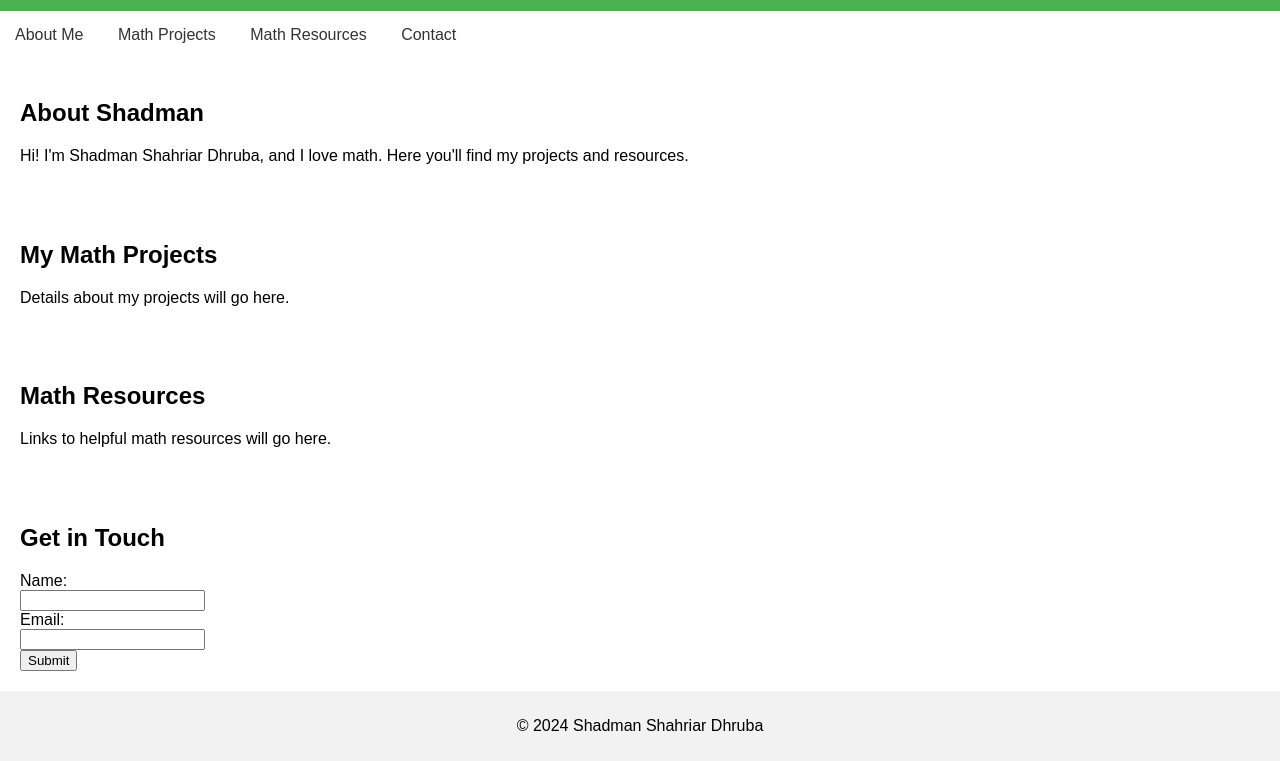
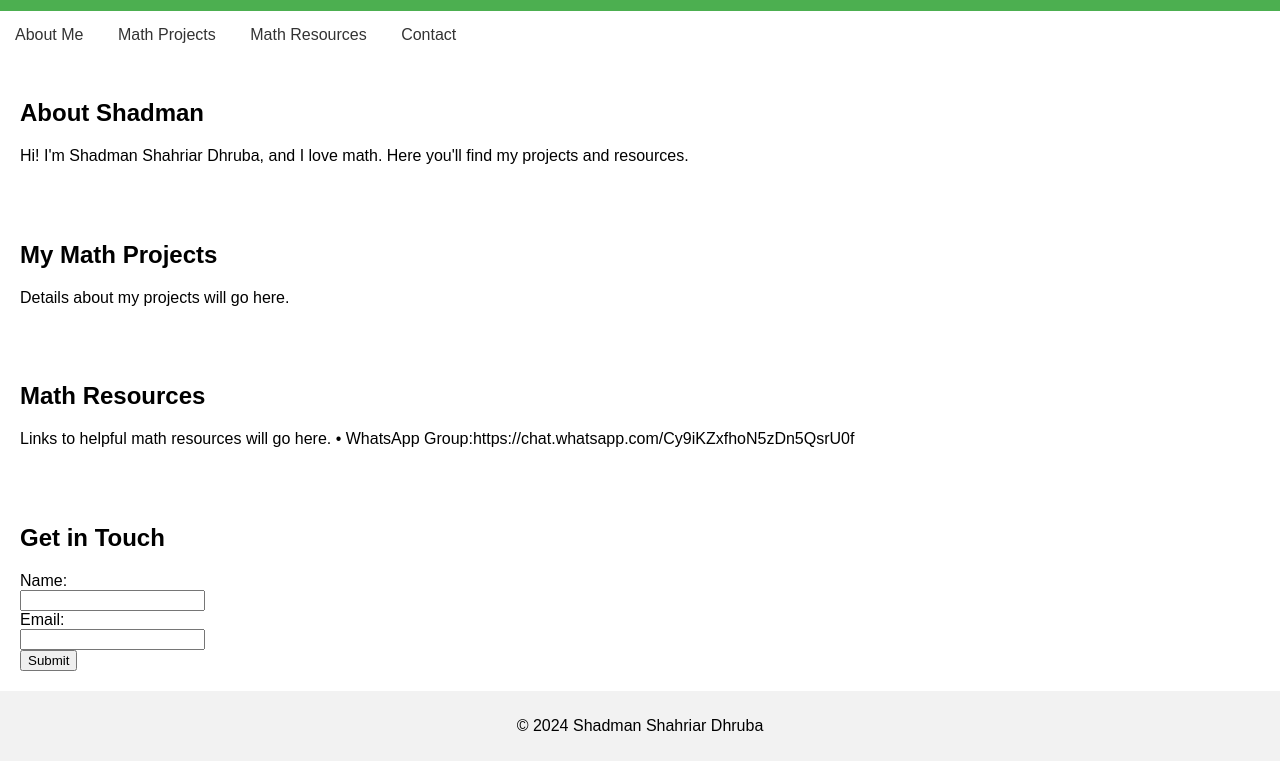
Before and after one commit to ssdhruba/dhrubainfo, a plain HTML site: page index.html in a window 1280 px wide. Shown: the part 89-850 px from the top of the page. Drawn offline with Linux system fonts and the light colour scheme.

Commit message:
Update index.html
Signed-off-by: ssdhruba <shadmanshahriarforai7@gmail.com>

```diff
--- a/index.html
+++ b/index.html
@@ -34,7 +34,9 @@
     </section>
     <section id="resources">
         <h2>Math Resources</h2>
-        <p>Links to helpful math resources will go here.</p>
+        <p>Links to helpful math resources will go here.
+            • WhatsApp Group:https://chat.whatsapp.com/Cy9iKZxfhoN5zDn5QsrU0f
+        </p>
     </section>
     <section id="contact">
         <h2>Get in Touch</h2>
```
